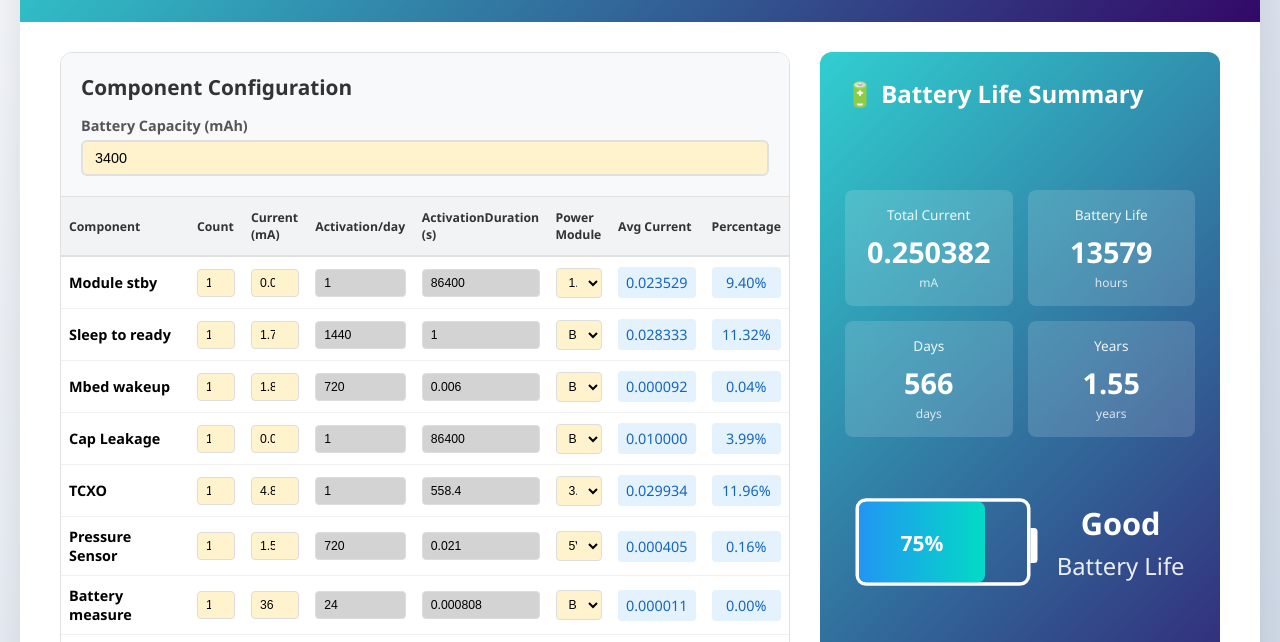
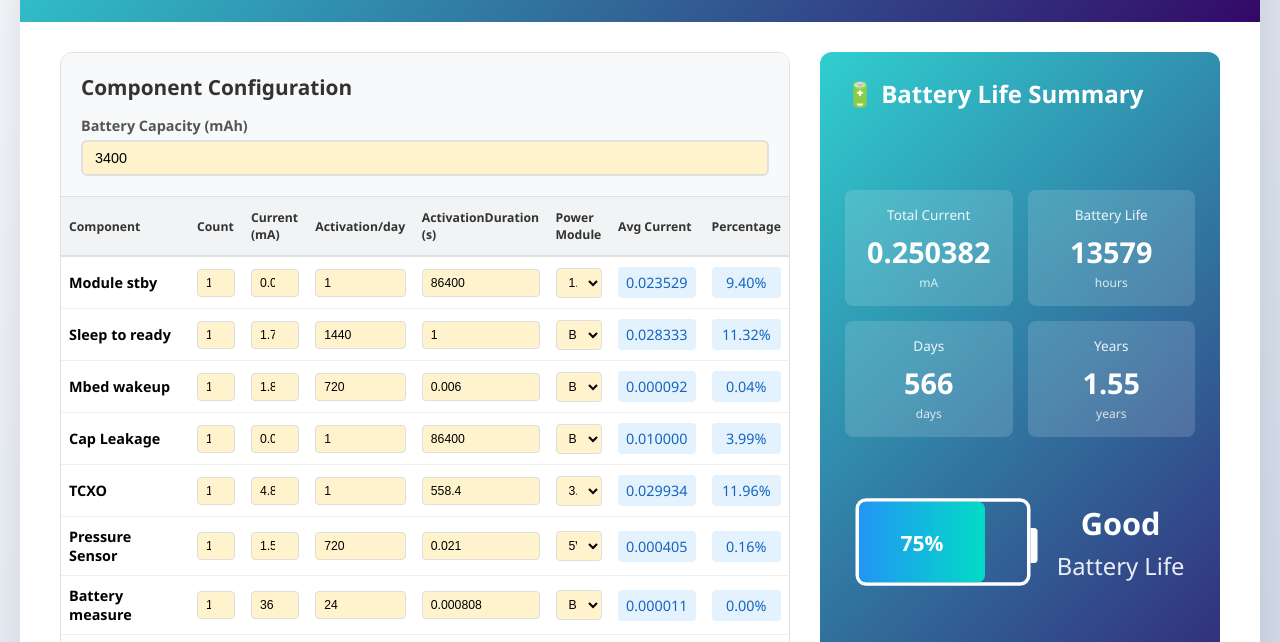
Before and after one commit to sw2jecorpenggchennai/Battery_LifeTime_Estimator, a plain HTML site: page index.html in a window 1280 px wide. Shown: the part 144-786 px from the top of the page. Drawn offline with nearby package versions, Linux system fonts and the light colour scheme.

Commit message:
Update index.html

```diff
--- a/index.html
+++ b/index.html
@@ -24,8 +24,6 @@
         .components-table th { background: #f1f3f4; padding: 12px 8px; text-align: left; font-weight: 600; color: #333; border-bottom: 2px solid #e0e0e0; font-size: 0.85em; }
         .components-table td { padding: 10px 8px; border-bottom: 1px solid #f0f0f0; vertical-align: middle; }
         .components-table input { width: 100%; padding: 6px 8px; border: 1px solid #ddd; border-radius: 4px; font-size: 0.85em; background: #fff3cd; }
-        .components-table td:nth-child(4) input{ background: lightgray;}
-        .components-table td:nth-child(5) input{ background: lightgray;}
         .components-table select { width: 100%; padding: 6px 8px; border: 1px solid #ddd; border-radius: 4px; font-size: 0.85em; background: #fff3cd; cursor: pointer; }
         .output-value { background: #e3f2fd; padding: 6px 8px; border-radius: 4px; font-weight: 500; text-align: center; color: #1565c0; }
         .output-value.error { background: #ffebee; color: #c62828; }
```
